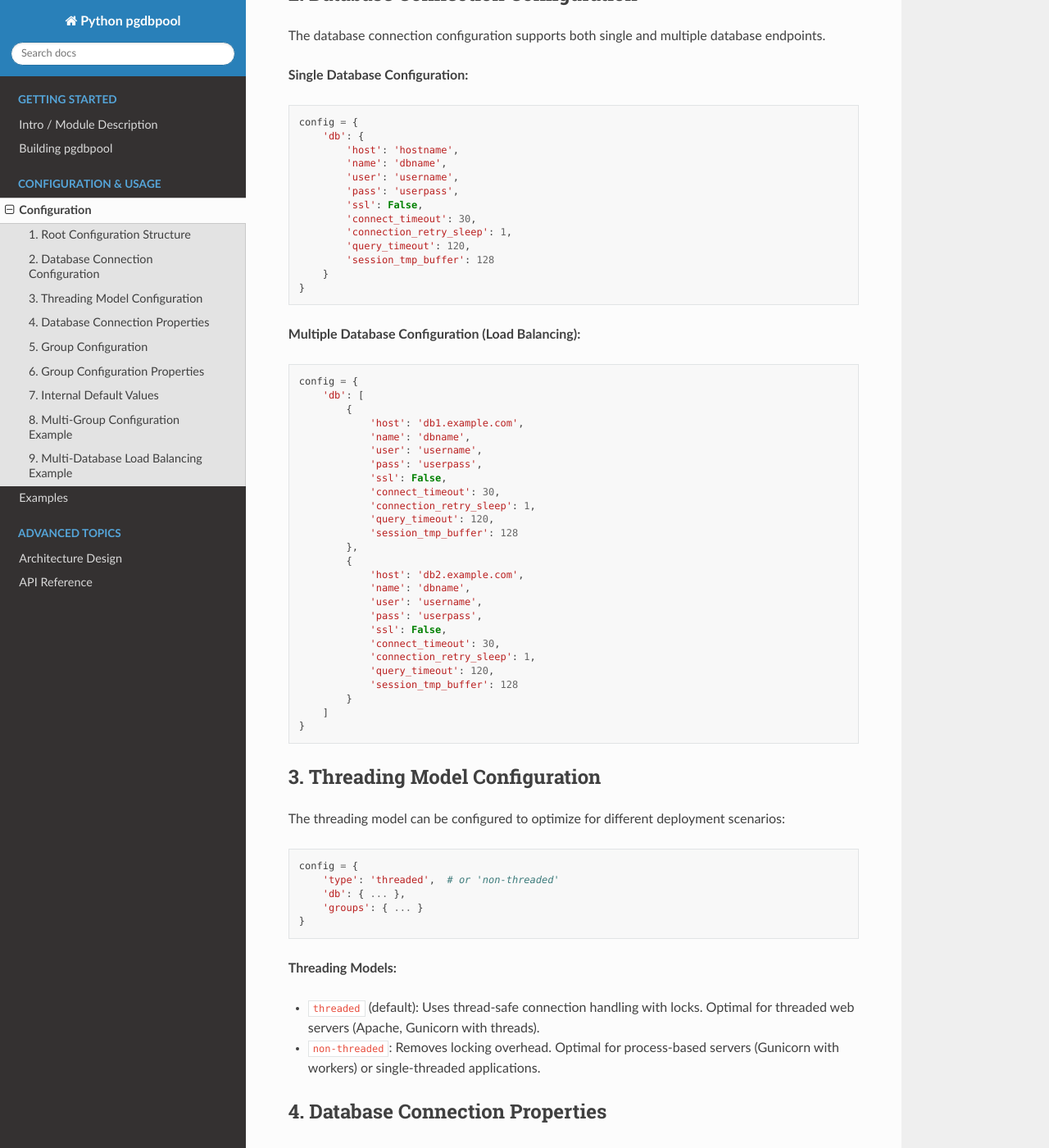
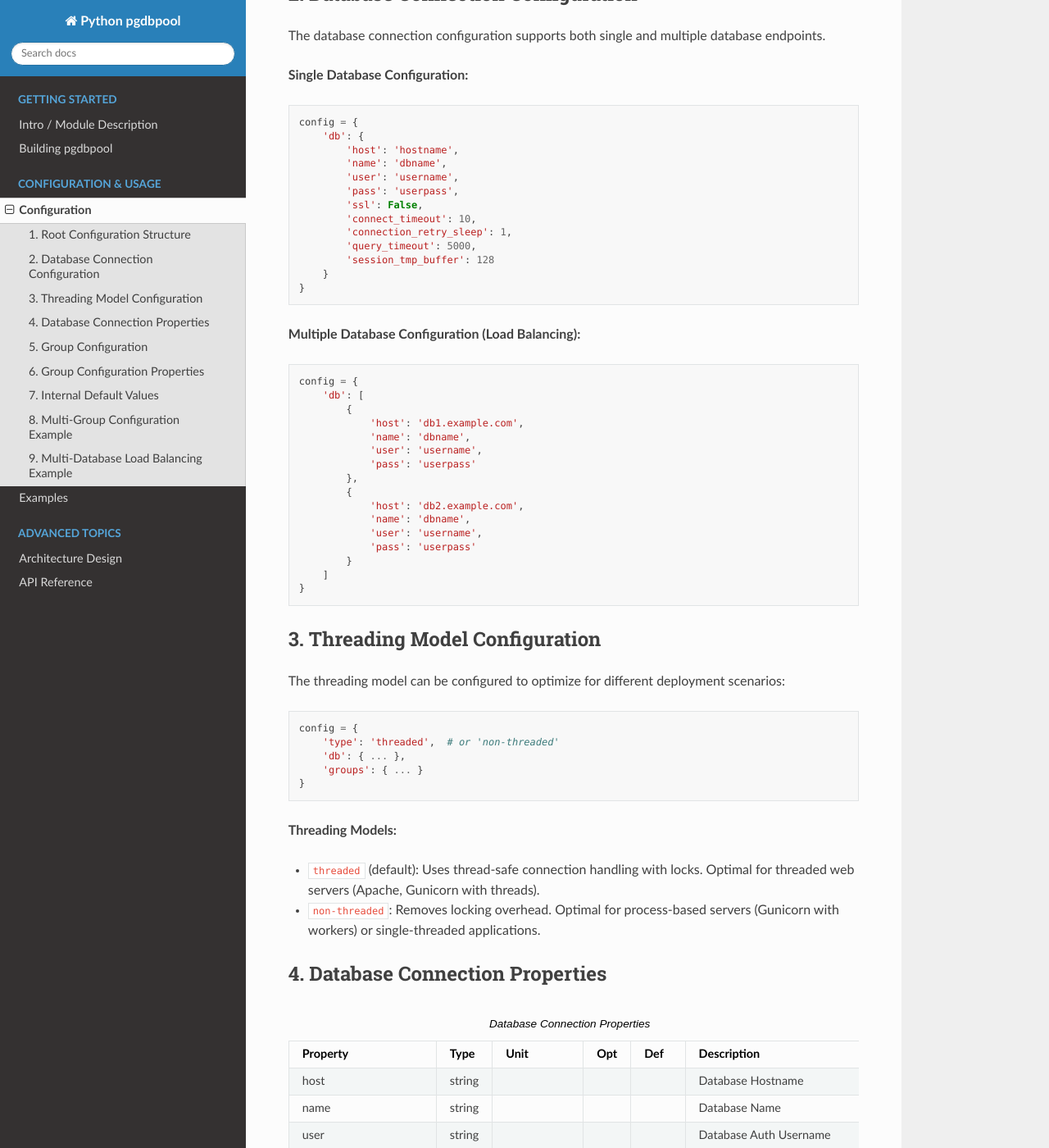
Before and after one commit to clauspruefer/python-dbpool, a Sphinx documentation site: the page built from doc/conf.py/source/config.rst, in a window 1280 px wide and 1400 px high, scrolled down 744 px. Shown: the whole window at 82% size. Built offline with Sphinx 7.4.7 and the Read the Docs theme 3.1.0, drawn with Linux system fonts in a browser that asks for light colours; some of the changed text lies outside the part shown.

Commit message:
Correct default values and units of measurement

```diff
--- a/doc/conf.py/source/config.rst
+++ b/doc/conf.py/source/config.rst
@@ -48,9 +48,9 @@
             'user': 'username',
             'pass': 'userpass',
             'ssl': False,
-            'connect_timeout': 30,
+            'connect_timeout': 10,
             'connection_retry_sleep': 1,
-            'query_timeout': 120,
+            'query_timeout': 5000,
             'session_tmp_buffer': 128
         }
     }
@@ -65,23 +65,13 @@
                 'host': 'db1.example.com',
                 'name': 'dbname',
                 'user': 'username',
-                'pass': 'userpass',
-                'ssl': False,
-                'connect_timeout': 30,
-                'connection_retry_sleep': 1,
-                'query_timeout': 120,
-                'session_tmp_buffer': 128
+                'pass': 'userpass'
             },
             {
                 'host': 'db2.example.com',
                 'name': 'dbname',
                 'user': 'username',
-                'pass': 'userpass',
-                'ssl': False,
-                'connect_timeout': 30,
-                'connection_retry_sleep': 1,
-                'query_timeout': 120,
-                'session_tmp_buffer': 128
+                'pass': 'userpass'
             }
         ]
     }
@@ -152,7 +142,7 @@
      - int
      - Seconds
      - x
-     - 30
+     - 10
      - Connect Timeout
    * - connection_retry_sleep
      - int
@@ -162,13 +152,13 @@
      - Sleep Between Connect Retry
    * - query_timeout
      - int
-     - Seconds
+     - Milliseconds
      - x
-     - 120
+     - 5000
      - Query Timeout
    * - session_tmp_buffer
      - int
-     - Kilobytes
+     - Megabytes
      - x
      - 128
      - Session Buffer Memory
@@ -230,9 +220,9 @@
             'user': 'dbuser',
             'pass': 'dbpass',
             'ssl': False,
-            'connect_timeout': 30,
+            'connect_timeout': 10,
             'connection_retry_sleep': 1,
-            'query_timeout': 120,
+            'query_timeout': 5000,
             'session_tmp_buffer': 128
         },
         'groups': {
@@ -288,18 +278,12 @@
                 'name': 'myapp',
                 'user': 'appuser',
                 'pass': 'securepassword',
-                'ssl': 'require',
-                'connect_timeout': 30,
-                'query_timeout': 120
             },
             {
                 'host': 'secondary-db.example.com',
                 'name': 'myapp',
                 'user': 'appuser',
                 'pass': 'securepassword',
-                'ssl': 'require',
-                'connect_timeout': 30,
-                'query_timeout': 120
             }
         ],
         'groups': {
```
